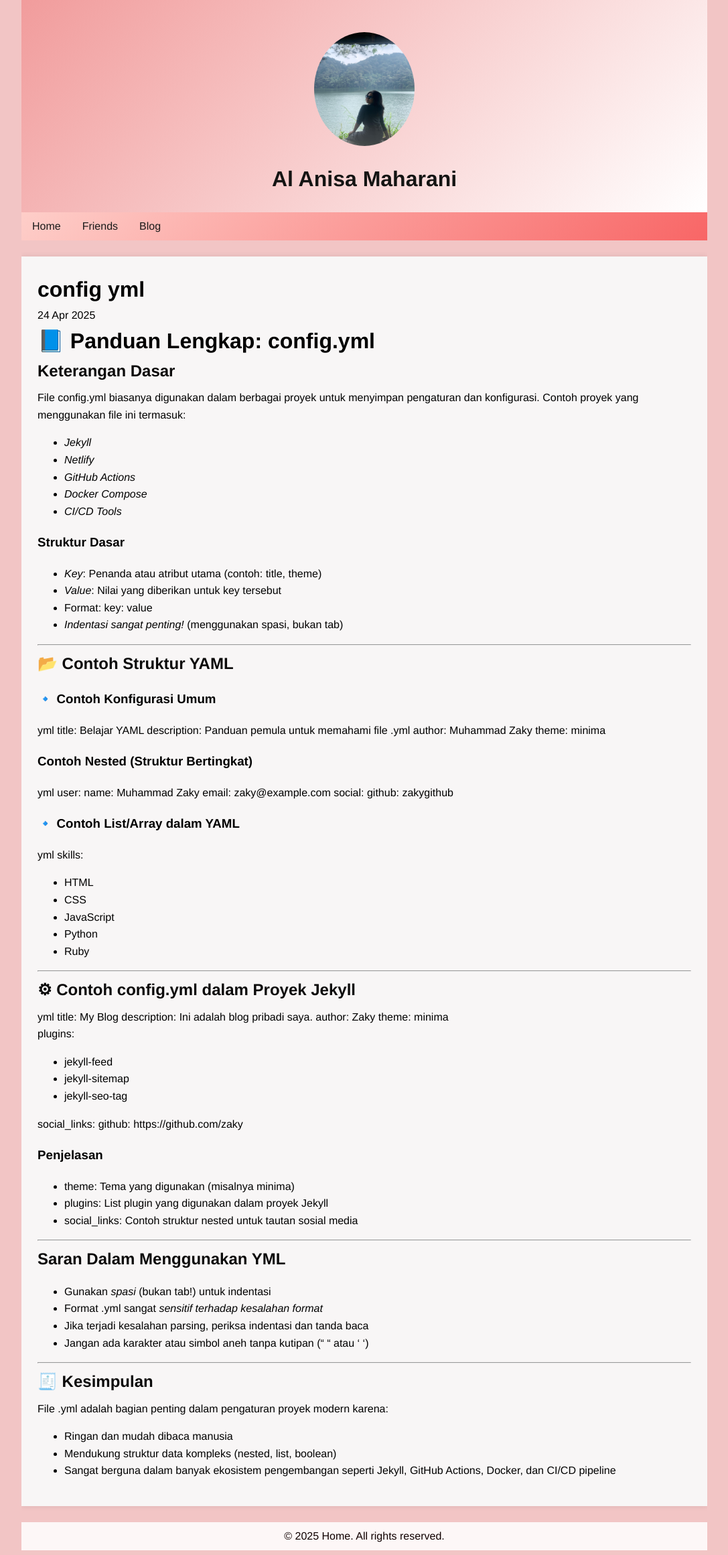
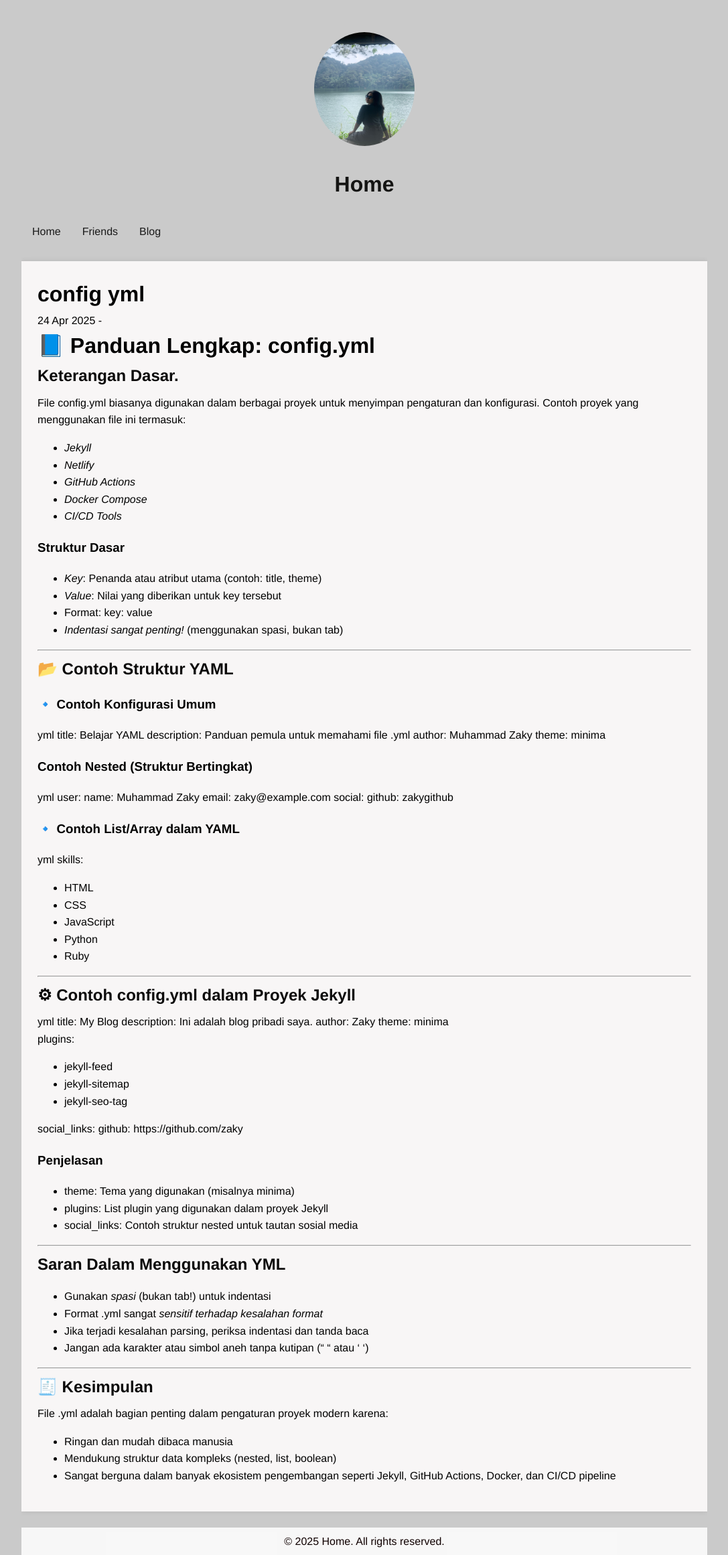
Before and after one commit to Alanisamaharani/alanisamaharani.github.io, a Jekyll site: the page built from _posts/2025-04-24-confiq-yml.md, in a window 1280 px wide. Shown: the whole page at 67% size, without its empty margins (96-1183 px from the left). Built offline with Jekyll 4.4.1, drawn with Linux system fonts in a browser that asks for light colours.

Commit message:
Pesan commit

```diff
--- a/_layouts/default.html
+++ b/_layouts/default.html
@@ -1,3 +1,6 @@
+<!DOCTYPE html>
+<html lang="en">
+
 <head>
   <meta charset="UTF-8">
   <title>{{ page.title }}</title>
@@ -12,13 +15,15 @@
   <script src="{{ site.baseurl }}/assets/js/scripts.js"></script>
 
   <!-- Plugins -->
+  {% feed_meta %}
   {% seo %}
 </head>
+
 <body>
   <div class="container">
     <header>
-      <img src="{{ site.baseurl }}/assets/image/alsa.jpeg" alt="Profile Picture" class="profile-Picture">
-      <h1>Al Anisa Maharani</h1>
+      <img src="{{ site.baseurl }}/assets/image/alsa.jpeg" alt="Profile Picture" class="profile-picture">
+      <h1>{{ site.title }}</h1>
       <p>{{ site.description }}</p>
     </header>
 
@@ -35,4 +40,5 @@
     </footer>
   </div>
 </body>
+
 </html>
--- a/_layouts/post.html
+++ b/_layouts/post.html
@@ -3,6 +3,6 @@ layout: default
 ---
 
 <h1>{{ page.title}}</h1>
-<p>{{ page.date | date_to_string }} {{ page.author }}</p>
+<p>{{ page.date | date_to_string }} - {{ page.author }}</p>
 
 {{ content }}
--- a/_posts/2025-04-24-confiq-yml.md
+++ b/_posts/2025-04-24-confiq-yml.md
@@ -5,7 +5,7 @@ title: "config yml"
 
 # 📘 Panduan Lengkap: config.yml
 
-##  Keterangan Dasar
+##  Keterangan Dasar.
 
 File config.yml biasanya digunakan dalam berbagai proyek untuk menyimpan pengaturan dan konfigurasi. Contoh proyek yang menggunakan file ini termasuk:
 
--- a/_sass/main.scss
+++ b/_sass/main.scss
@@ -18,14 +18,14 @@ p {
 body {
   font-family: $font-stack;
   line-height: 1.6;
-  background-color: #f2c5c5;
+  background-color: #7e7e7e67;
 }
 
 header {
   text-align: center;
   padding: 24px;
   color: #141413;
-background: linear-gradient(135deg, #f19c9c, #ffffff);
+background: linear-gradient(135deg, #7f7e7e,);
 }
 
 main {
@@ -56,7 +56,7 @@ nav {
     margin: 0;
     padding: 0;
     overflow: hidden;
-background: linear-gradient(135deg, #fecec9, #f86666);
+background: linear-gradient(135deg, #746f6f);
   }
 
   li {
--- /dev/null
+++ b/assets/js/scripts.js
@@ -0,0 +1,3 @@
+function myfunction() {
+        alert("Kan sudah bilang jangan di klik!");
+    }
--- a/index.html
+++ b/index.html
@@ -36,3 +36,5 @@ title : Home
     </section>
 </body>
 </html>
+
+ <button onclick="myfunction()">jangan di klik!</button>
```
Also changed, not shown: 14 other files.
